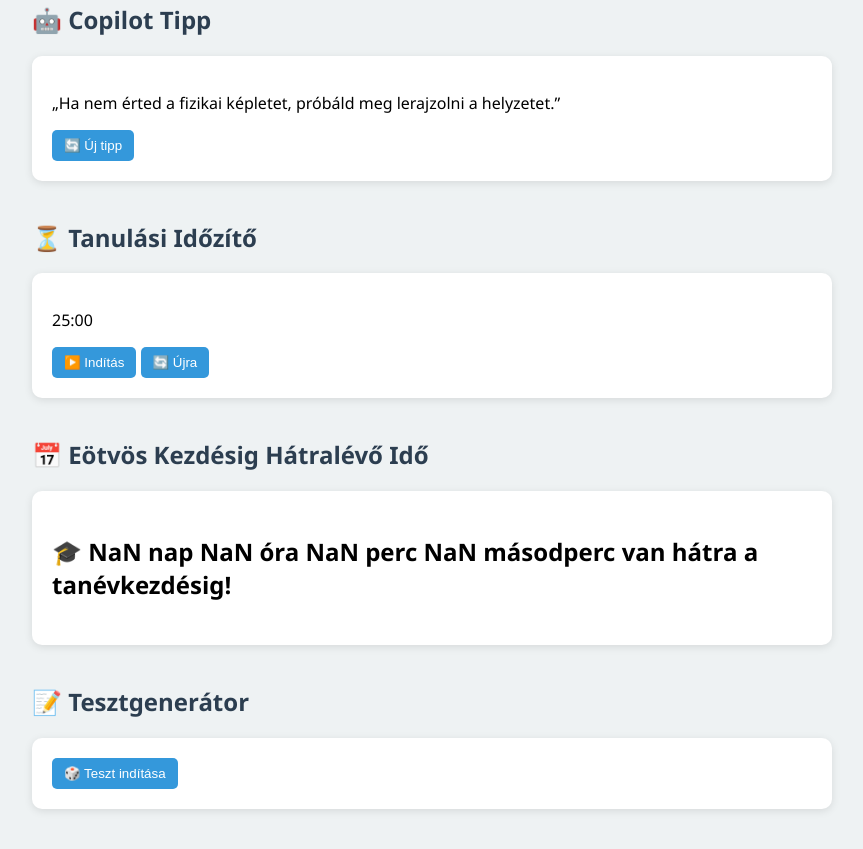
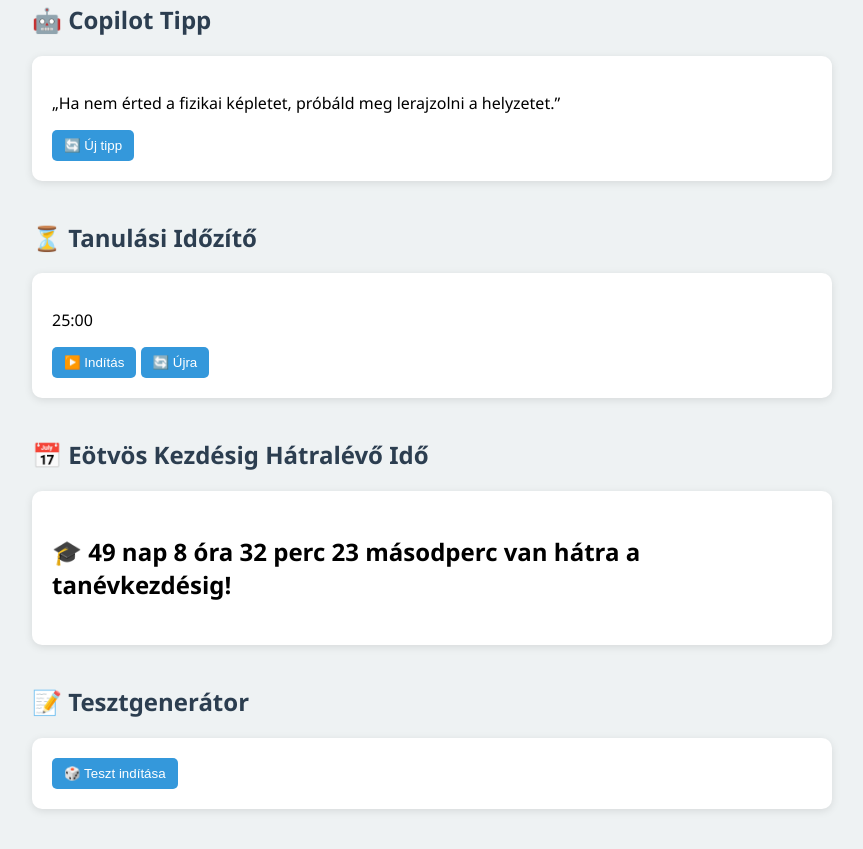
Before and after one commit to PromptswithPiper/eotvos-tanterv, a plain HTML site: page index.html in a window 1280 px wide. Shown: the part 1208-2057 px from the top of the page, without its empty margins (208-1071 px from the left). Drawn offline with Linux system fonts and the light colour scheme.

Commit message:
Add files via upload

```diff
--- a/index.html
+++ b/index.html
@@ -128,7 +128,7 @@
 
   // Visszaszámláló szeptember 2-ig (nap, óra, perc, másodperc)
   function updateCountdown() {
-    const targetDate = new Date("2025-09-0100:00:00");
+    const targetDate = new Date("2025-09-01T00:00:00");
     const now = new Date();
     const diff = targetDate - now;
 
```
